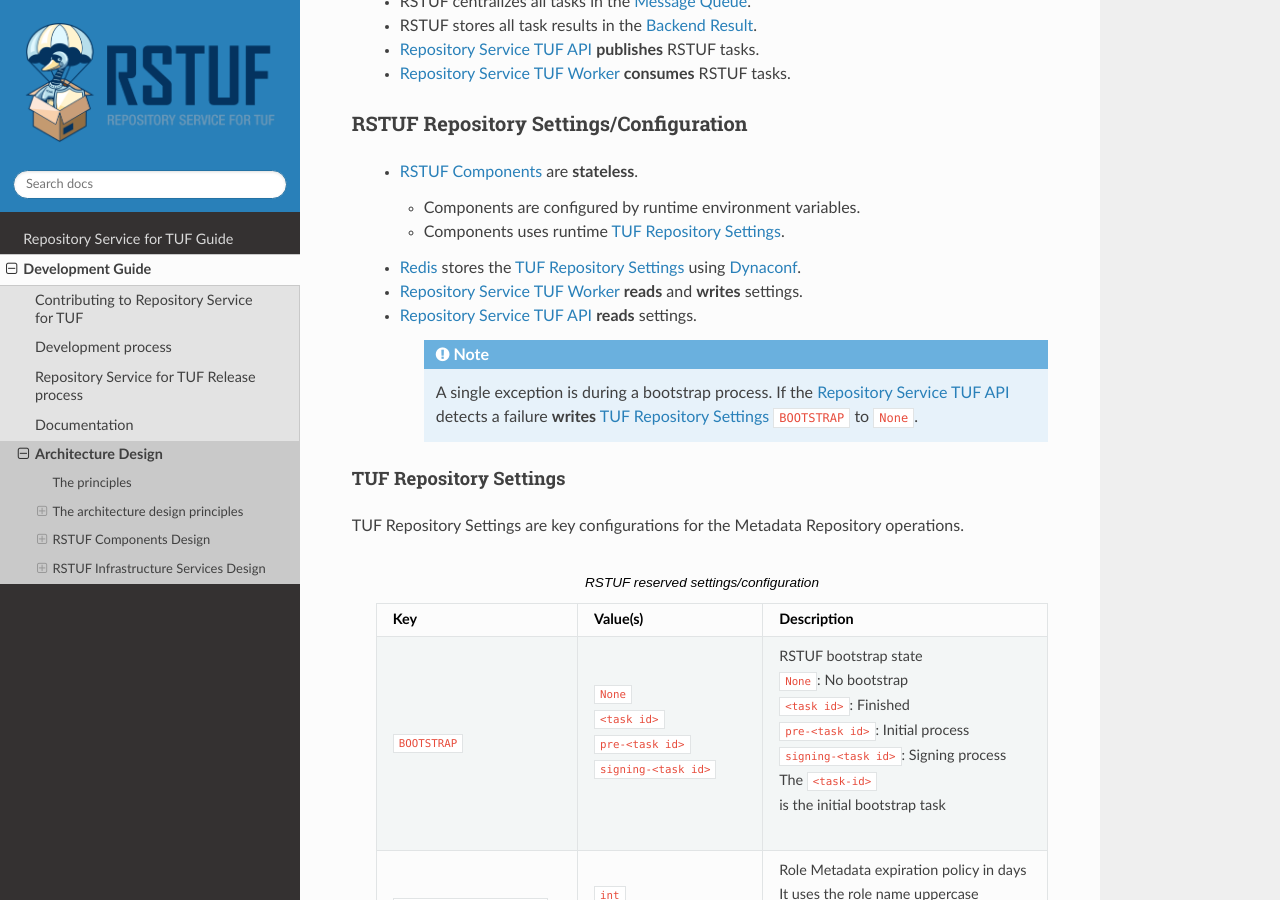
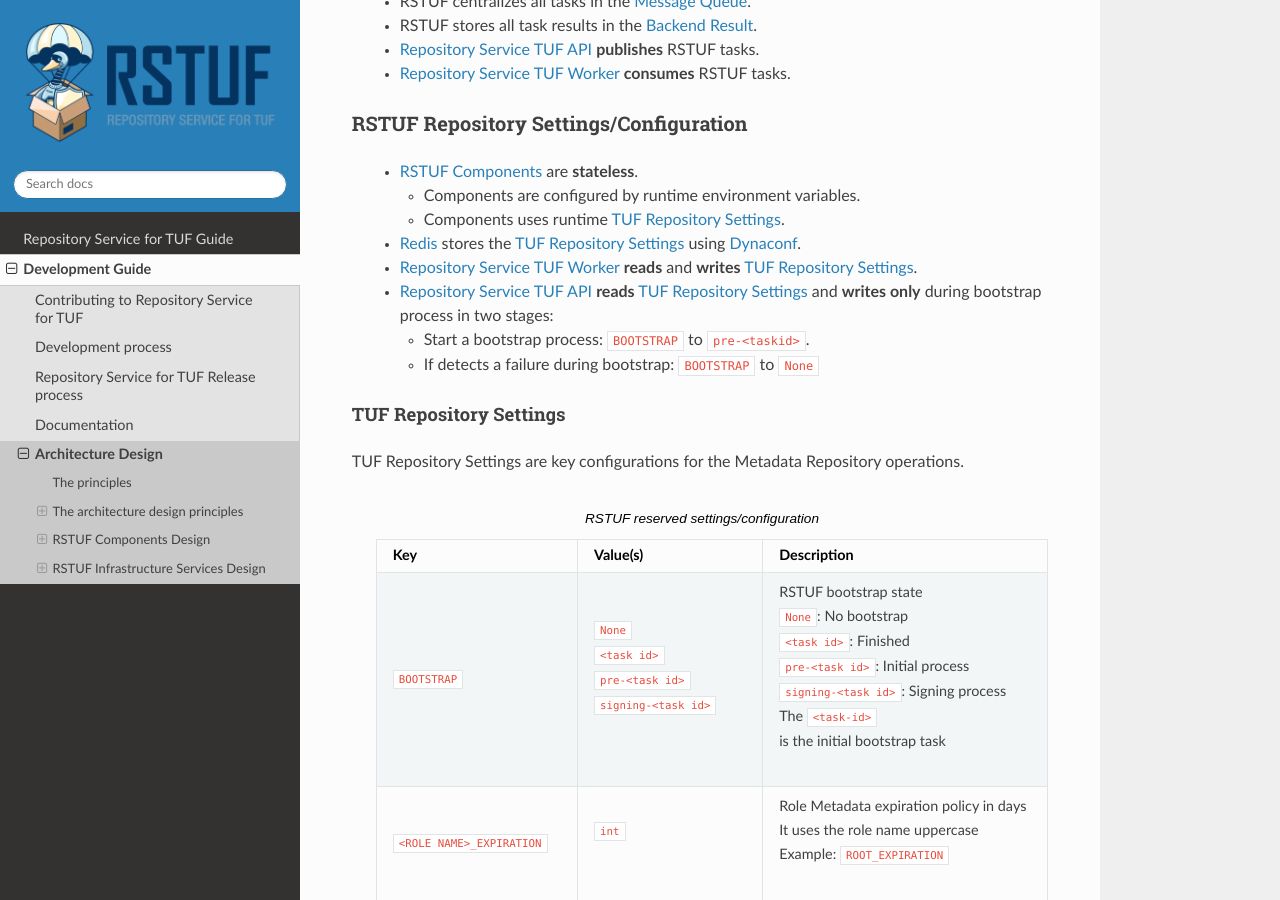
Before and after one commit to repository-service-tuf/repository-service-tuf, a Sphinx documentation site: the page built from docs/source/devel/design.rst, in a window 1280 px wide and 900 px high, scrolled down 1444 px. Built offline with Sphinx 7.4.7 and the Read the Docs theme 2.0.0, drawn with Linux system fonts in a browser that asks for light colours.

Commit message:
doc: Scenario when API writes Repository Settings
It adds the correct stages when the API writes the TUF Repository
Settings to the Development design documentation.

Signed-off-by: Kairo de Araujo <kdearaujo@vmware.com>

```diff
--- a/docs/source/devel/design.rst
+++ b/docs/source/devel/design.rst
@@ -68,14 +68,13 @@ RSTUF Repository Settings/Configuration
       `Dynaconf <https://www.dynaconf.com>`_.
 
     * :ref:`devel/design:Repository Service TUF Worker` **reads** and
-      **writes** settings.
-    * :ref:`devel/design:Repository Service TUF API` **reads** settings.
+      **writes** :ref:`devel/design:TUF Repository Settings`.
+    * :ref:`devel/design:Repository Service TUF API` **reads**
+      :ref:`devel/design:TUF Repository Settings` and
+      **writes only** during bootstrap process in two stages:
 
-        .. note::
-          A single exception is during a bootstrap process. If the
-          :ref:`devel/design:Repository Service TUF API` detects a failure
-          **writes** :ref:`devel/design:TUF Repository Settings`
-          ``BOOTSTRAP`` to ``None``.
+      - Start a bootstrap process: ``BOOTSTRAP`` to ``pre-<taskid>``.
+      - If detects a failure during bootstrap: ``BOOTSTRAP`` to ``None``
 
 TUF Repository Settings
 -----------------------
```
